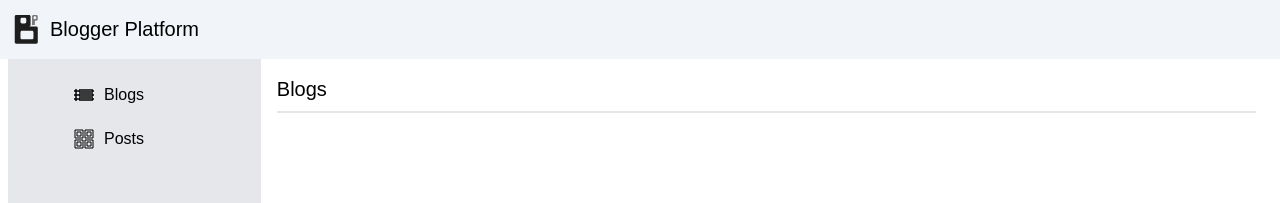
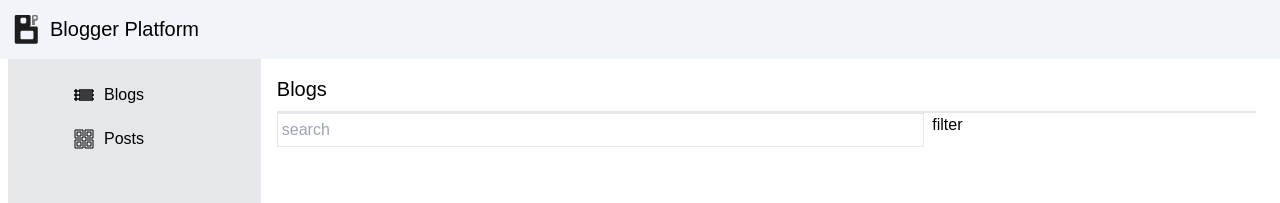
Before and after one commit to MillionerMIN/BloggerPlatform, a React (Create React App) app: page / in a window 1280 px wide. Shown: the top 203 px of the page. Built offline with nearby package versions, Linux system fonts and the light colour scheme.

Commit message:
added component SearchPanel

```diff
--- /dev/null
+++ b/src/components/common/searchPanel/SearchPanel.tsx
@@ -0,0 +1,8 @@
+export const SearchPanel = () => {
+  return (
+    <div className='grid grid-cols-[2fr_1fr] gap-2'>
+      <input type='text' placeholder='search' className='border p-1' />
+      <div>filter</div>
+    </div>
+  );
+};
--- a/src/components/pages/blogs/Blogs.tsx
+++ b/src/components/pages/blogs/Blogs.tsx
@@ -1,9 +1,11 @@
+import { SearchPanel } from '../../common/searchPanel/SearchPanel';
 import { Title } from '../../common/title/Title';
 
 export const Blogs = () => {
   return (
     <section>
       <Title titleValue='Blogs' />
+      <SearchPanel />
     </section>
   );
 };
```
